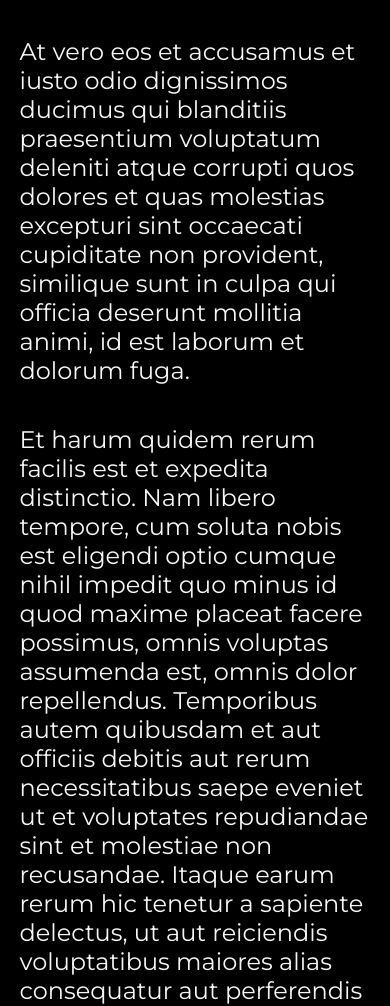
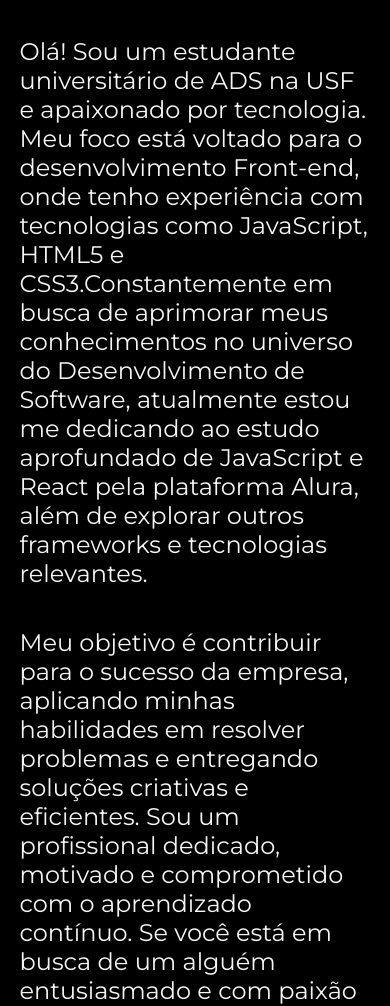
Before and after one commit to pmateuus/portfolio, a plain HTML site: page about.html in a window 390 px wide. Shown: the part 898-1904 px from the top of the page. Drawn offline with nearby package versions, Linux system fonts and the light colour scheme.

Commit message:
alterações: texto e media query

```diff
--- a/about.html
+++ b/about.html
@@ -20,16 +20,17 @@
     <main class="apresentacao">
         <section class="apresentacao__conteudo">
             <h1 class="apresentacao__conteudo__titulo">Sobre mim</h1>
-            <p class="apresentacao__conteudo__texto">At vero eos et accusamus et iusto odio dignissimos ducimus qui blanditiis praesentium voluptatum deleniti
-                atque corrupti quos dolores et quas molestias excepturi sint occaecati cupiditate non provident,
-                similique sunt in culpa qui officia deserunt mollitia animi, id est laborum et dolorum fuga.</p>
-            <p class="apresentacao__conteudo__texto">Et harum quidem rerum facilis est et expedita distinctio. Nam libero tempore, cum soluta nobis est
-                eligendi optio cumque nihil impedit quo minus id quod maxime placeat facere possimus, omnis voluptas
-                assumenda est, omnis dolor repellendus. Temporibus autem quibusdam et aut officiis debitis aut rerum
-                necessitatibus saepe eveniet ut et voluptates repudiandae sint et molestiae non recusandae. Itaque earum
-                rerum hic tenetur a sapiente delectus, ut aut reiciendis voluptatibus maiores alias consequatur aut
-                perferendis doloribus asperiores ipsum delis forum birol parela maxime infena. Excepteur sint occaecat
-                cupidatat non.</p>
+            <p class="apresentacao__conteudo__texto">Olá! Sou um estudante universitário de ADS na USF e apaixonado por
+                tecnologia. Meu foco está voltado para o desenvolvimento Front-end, onde tenho experiência com
+                tecnologias como JavaScript, HTML5 e CSS3.Constantemente em busca de aprimorar meus conhecimentos no
+                universo do Desenvolvimento de Software, atualmente estou me dedicando ao estudo aprofundado de
+                JavaScript e React pela plataforma Alura, além de explorar outros frameworks e tecnologias relevantes.
+            </p>
+            <p class="apresentacao__conteudo__texto">Meu objetivo é contribuir para o sucesso da empresa, aplicando
+                minhas habilidades em resolver problemas e entregando soluções criativas e eficientes. Sou um
+                profissional dedicado, motivado e comprometido com o aprendizado contínuo. Se você está em busca de um
+                alguém entusiasmado e com paixão pela tecnologia, não hesite em entrar em contato comigo! Estou animado
+                para fazer parte de um time dinâmico e contribuir para o crescimento mútuo!</p>
         </section>
         <img src="./assets/image.jpg" alt="foto do Mateus Pereira">
     </main>
--- a/styles/style.css
+++ b/styles/style.css
@@ -114,7 +114,7 @@ body {
     font-weight: 400;
 }
 
-@media (max-width: 1200px) {
+@media (max-width: 1400px) {
     .cabecalho {
         padding: 10%;
     }
```
Also changed, not shown: index.html (+4 -4 lines).
